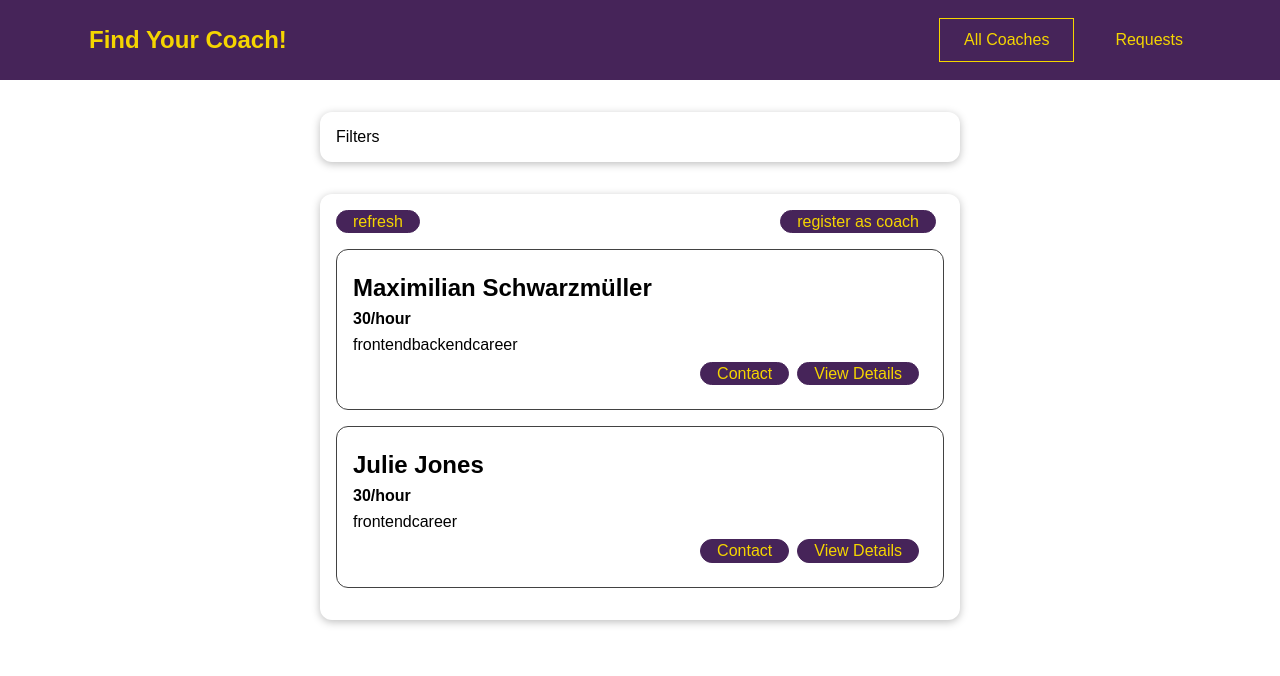
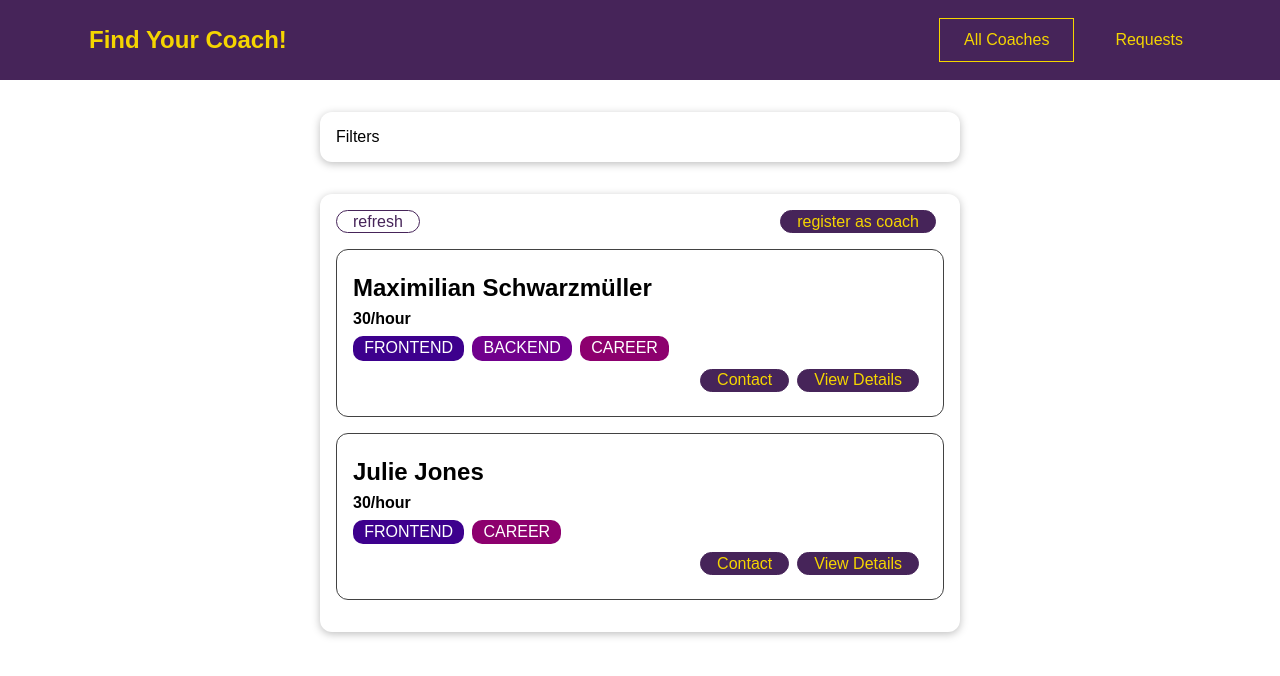
Before and after one commit to liliyavoloshina/couch-finder, a Vue app: page /coaches in a window 1280 px wide. Shown: the top 676 px of the page. Built offline with nearby package versions, Linux system fonts and the light colour scheme; a web font is replaced by a local one.

Commit message:
completed styling

```diff
--- a/src/assets/_variables.scss
+++ b/src/assets/_variables.scss
@@ -1,3 +1,3 @@
-$base-bg-color: #462459;
-$base-text-color: #F5D500;
-$sec-bg-color: #915FAC;
+$base-dark-color: #462459;
+$base-yellow-color: #F5D500;
+$sec-light-color: #915FAC;
--- a/src/components/UI/BaseBadge.vue
+++ b/src/components/UI/BaseBadge.vue
@@ -0,0 +1,51 @@
+<template>
+  <span class="badge" :class="type">
+    {{text}}
+  </span>
+</template>
+
+<script>
+export default {
+  name: 'BaseBadge',
+  props: {
+    type: {
+      type: String
+    },
+    title: {
+      type: String
+    }
+  },
+  computed: {
+    text() {
+      return this.title.toUpperCase()
+    }
+  }
+}
+</script>
+
+<style lang="scss" scoped>
+@import '@/assets/variables';
+.badge {
+  background-color: #ccc;
+  color: #252525;
+  border-radius: 10px;
+  padding: .2rem .7rem;
+  display: inline-block;
+  margin-right: 0.5rem;
+}
+
+.frontend {
+  background-color: #3d008d;
+  color: white;
+}
+
+.backend {
+  background-color: #71008d;
+  color: white;
+}
+
+.career {
+  background-color: #8d006e;
+  color: white;
+}
+</style>
--- a/src/components/UI/BaseButton.vue
+++ b/src/components/UI/BaseButton.vue
@@ -34,9 +34,9 @@ a {
   text-decoration: none;
   padding: 0.1rem 1rem;
   font: inherit;
-  background-color: $base-bg-color;
-  border: 1px solid $base-bg-color;
-  color: $base-text-color;
+  background-color: $base-dark-color;
+  border: 1px solid $base-dark-color;
+  color: $base-yellow-color;
   cursor: pointer;
   border-radius: 30px;
   margin-right: 0.5rem;
@@ -47,26 +47,18 @@ a:hover,
 a:active,
 button:hover,
 button:active {
-  background-color: $sec-bg-color;
-  border-color: $sec-bg-color;
-}
-
-.flat {
-  background-color: transparent;
-  color: $sec-bg-color;
-  border: none;
+  background-color: $sec-light-color;
 }
 
 .outline {
   background-color: transparent;
-  border-color: $base-bg-color;
-  color: $base-bg-color;
+  border-color: $base-dark-color;
+  color: $base-dark-color;
 }
 
-.flat:hover,
-.flat:active,
 .outline:hover,
 .outline:active {
-  background-color: $sec-bg-color;
+  background-color: $base-dark-color;
+  color: $base-yellow-color;
 }
 </style>
--- a/src/components/UI/TheHeader.vue
+++ b/src/components/UI/TheHeader.vue
@@ -27,7 +27,7 @@ export default {
 header {
   width: 100%;
   height: 5rem;
-  background-color: $base-bg-color;
+  background-color: $base-dark-color;
   display: flex;
   justify-content: center;
   align-items: center;
@@ -35,7 +35,7 @@ header {
 
 header a {
   text-decoration: none;
-  color: $base-text-color;
+  color: $base-yellow-color;
   display: inline-block;
   padding: 0.75rem 1.5rem;
   border: 1px solid transparent;
@@ -44,7 +44,7 @@ header a {
 a:active,
 a:hover,
 a.router-link-active {
-  border: 1px solid $base-text-color;
+  border: 1px solid $base-yellow-color;
 }
 
 h1 {
@@ -52,7 +52,7 @@ h1 {
 }
 
 h1 a {
-  color: $base-text-color;
+  color: $base-yellow-color;
   margin: 0;
 }
 
--- a/src/components/coaches/CoachItem.vue
+++ b/src/components/coaches/CoachItem.vue
@@ -3,9 +3,7 @@
     <h3>{{ fullName }}</h3>
     <h4>{{ coach.hourlyRate }}/hour</h4>
     <div>
-      <span v-for="area in coach.areas" :key="area">
-        {{ area }}
-      </span>
+      <base-badge v-for="area in coach.areas" :key="area" :title="area" :type="area"></base-badge>
     </div>
     <div class="actions">
       <base-button
--- a/src/main.js
+++ b/src/main.js
@@ -6,11 +6,13 @@ import App from '@/App'
 
 import BaseCard from '@/components/UI/BaseCard'
 import BaseButton from '@/components/UI/BaseButton'
+import BaseBadge from '@/components/UI/BaseBadge'
 
 const app = createApp(App)
 
 app.component('base-card', BaseCard)
 app.component('base-button', BaseButton)
+app.component('base-badge', BaseBadge)
 
 app.use(router)
 app.use(store)
--- a/src/pages/coaches/CoachList.vue
+++ b/src/pages/coaches/CoachList.vue
@@ -7,7 +7,7 @@
   <section>
     <base-card>
       <div class="controls">
-        <base-button>refresh</base-button>
+        <base-button mode="outline">refresh</base-button>
         <base-button link :toLink="{ name: 'CoachRegistration' }">register as coach</base-button>
       </div>
       <ul v-if="hasCoaches">
```
